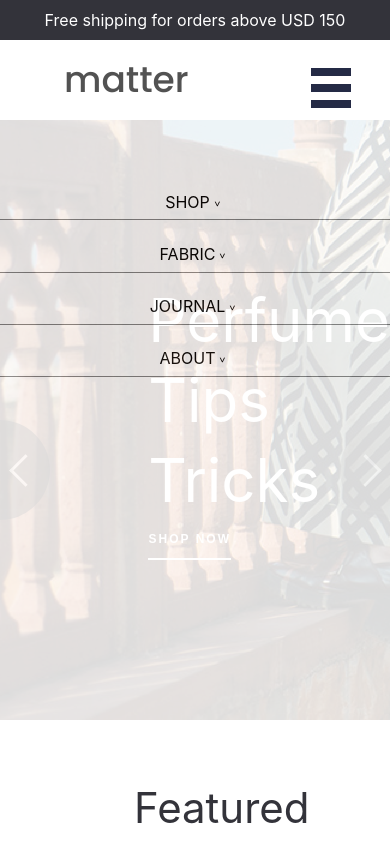
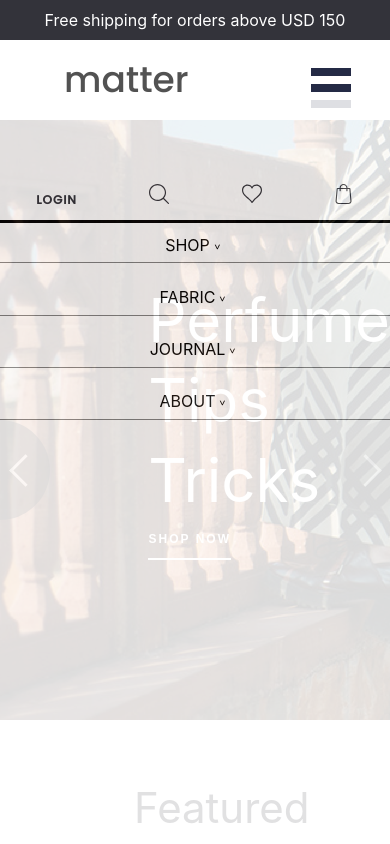
Before and after one commit to Ahmad-Qerem/e-commerce, a React (Create React App) app: page / in a window 390 px wide. Both pictures are taken after a click on the picture 331 px from the left and 87 px from the top of the page. Shown: the top 844 px of the page. Built offline with nearby package versions, Linux system fonts and the light colour scheme.

Commit message:
fix HM menu

```diff
--- a/src/components/Header/NaveBar/BurgerMenu/index.js
+++ b/src/components/Header/NaveBar/BurgerMenu/index.js
@@ -1,23 +1,34 @@
 import styles from "./styles.module.css"
-
+import {useState} from 'react'
 
 const ListItemsText = ["shop","fabric","journal","about"];
 
 const BurgerMenu = (  )=> {
-    return(
-        <div className={styles.MyBurgerMenu}>
-            <img className={styles.IconBM} src="./images/icon-hamburger.svg"/>
-            <div className={styles.Menu}>
-                {
-                    ListItemsText.map((item)=>{
-                        return(
-                            <div className={styles.MenuItem}> {item} <div className={`${styles.down} ${styles.margin}`}>&#62;</div></div>
-                        );
-                    })
-                }
-
+    const [flag, setFlag] = useState(false);
+    function HandelMenuOnClick() {
+      setFlag(!flag);
+    }
+    return (
+      <>
+        <img onClick={HandelMenuOnClick} className={styles.IconBM} src="./images/icon-hamburger.svg" />
+        {flag && <div className={styles.MyBurgerMenu}>
+          <div className={styles.Menu}>
+            <div className={styles.RightSide}>
+                <div className={styles.LogIn}>login</div>
+                  <a href=""><img className={styles.MyImg} src="./images/search.svg" alt="search"/></a>
+                  <a href=""><img className={styles.MyImg} src="./images/heart.svg" alt="favorite"/></a>
+                  <a href=""><img className={styles.MyImg} src="./images/Shape.svg" alt="shop"/></a>
             </div>
-        </div>
+            {ListItemsText.map((item) => {
+              return (
+                <div className={styles.MenuItem}>
+                  {item}<div className={`${styles.down} ${styles.margin}`}>&#62;</div>
+                </div>
+              );
+            })}
+          </div>
+        </div>}
+      </>
     );
 
 };
--- a/src/components/Header/NaveBar/BurgerMenu/styles.module.css
+++ b/src/components/Header/NaveBar/BurgerMenu/styles.module.css
@@ -3,6 +3,7 @@
     display: none;
 }
 .IconBM{
+    display: none;
     z-index: 6;
     position: absolute;
     top: 8%;
@@ -11,7 +12,6 @@
     height: 40px;
     cursor: pointer;
 }
-
 .Menu{
     top :100px;
     position: absolute;
@@ -19,7 +19,7 @@
     flex-direction: column;
     align-items: center;
     width: 100%;
-    height: 600px;
+    height: 100vh;
     background-color: white;
     opacity: 0.85;
     padding-top: 80px;
@@ -33,7 +33,6 @@
     text-transform: uppercase;
     cursor:pointer;
     border-bottom: 1px solid gray;
-
 }
 .MenuItem:hover{
     color: tomato;
@@ -47,11 +46,44 @@
     height: 3px;
     transform: rotate(90deg);
     margin-left:9px ;
-
   }
-@media screen and (max-width:700px) {
+@media screen and (max-width:800px) {
+    .IconBM{
+        display: flex;
+    }
     .MyBurgerMenu{
-        display: block;
-
+        display: flex;
     }
 }
+@font-face {
+    font-family: Poppins;
+    src: url(../LiftSide/Poppins-Medium.ttf);
+}
+.RightSide{
+    display: flex;
+    justify-content: space-around;
+    align-items: center;
+    text-transform: uppercase;
+    color: #33333A;
+    font-family: Poppins;
+    font-size: 12px;
+    font-weight: 600;
+    font-style: normal;
+    letter-spacing: 1px;
+    text-align: left;
+    line-height: 40px;
+    text-transform: uppercase;
+    width: 100%;
+    border-bottom: 3px solid black;
+}
+.MyImg {
+    height: 20px;
+    width: 20px;
+}
+.LogIn{
+    text-transform: uppercase;
+    cursor:pointer;
+}
+.LogIn:hover{
+    color: tomato;
+}
--- a/src/components/Header/NaveBar/LiftSide/styles.module.css
+++ b/src/components/Header/NaveBar/LiftSide/styles.module.css
@@ -80,7 +80,7 @@
 
 }
 
-@media screen and (max-width:700px) {
+@media screen and (max-width:800px) {
     .MyUl{
         visibility: hidden;
         display: none;
--- a/src/components/Header/NaveBar/styles.module.css
+++ b/src/components/Header/NaveBar/styles.module.css
@@ -4,7 +4,7 @@
     justify-content: space-around;
     height: 80px;
 }
-@media screen  and (max-width:700px){
+@media screen  and (max-width:800px){
     .NaveBar{
 
         justify-content: start;
```
